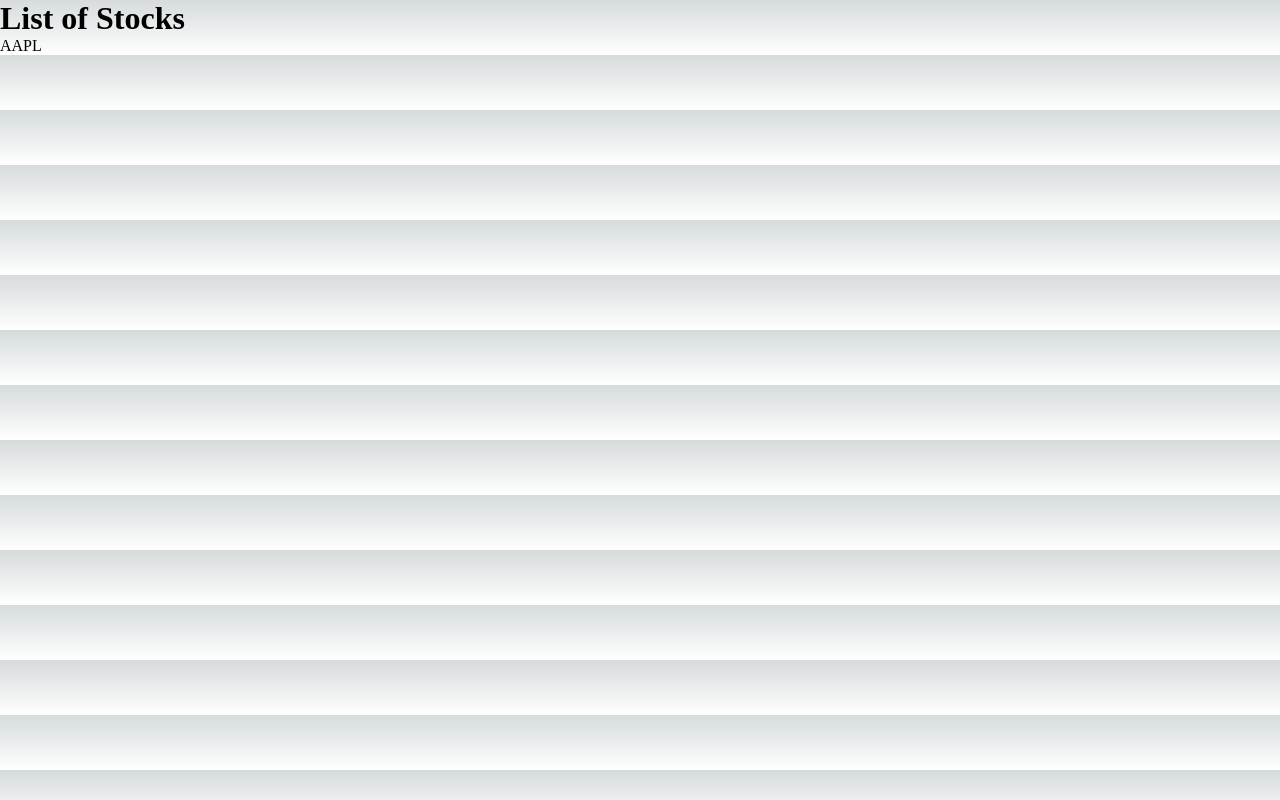
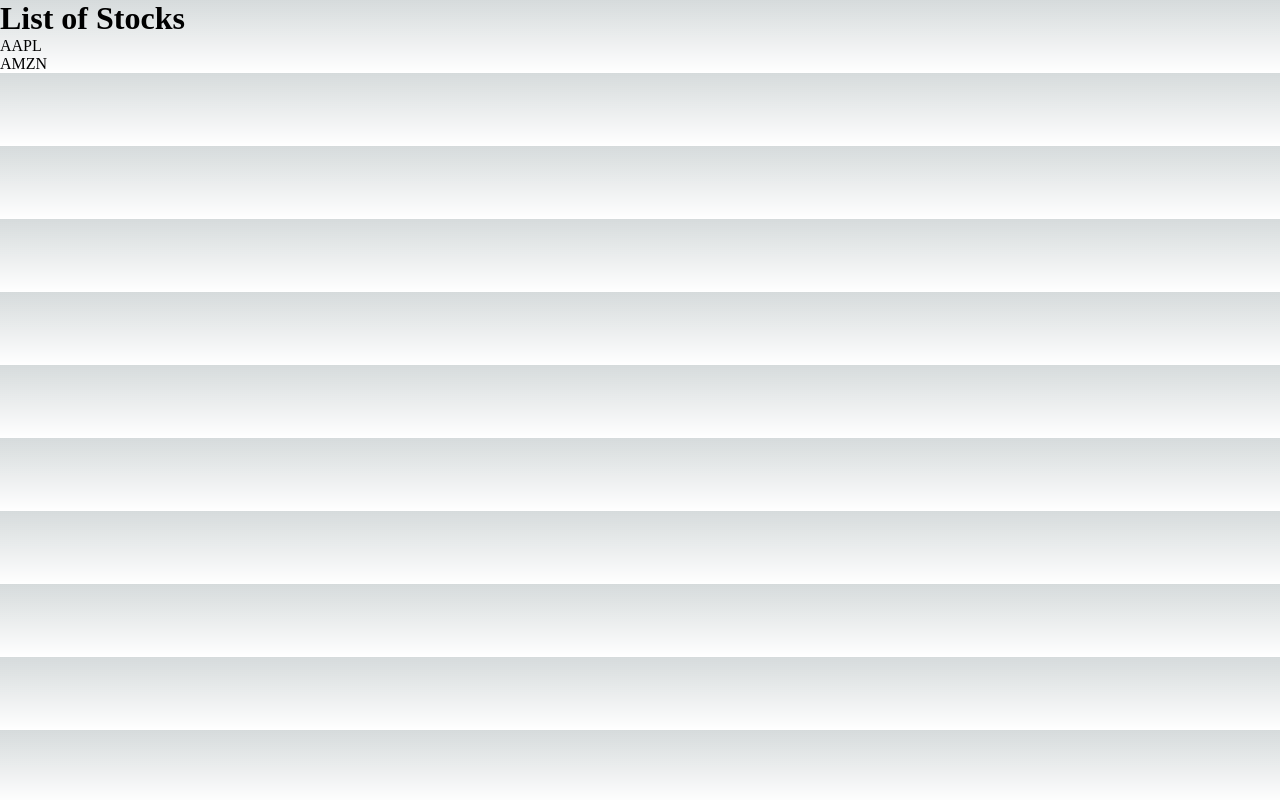
Before and after one commit to andyjiang3/stock-indicators, a Next.js app in the folder frontend/: page /stocks in a window 1280 px wide. Built offline with nearby package versions, Linux system fonts and the light colour scheme.

Commit message:
stocks api by symbol

```diff
--- /dev/null
+++ b/frontend/data.ts
@@ -0,0 +1,22 @@
+export const stocks = [
+    {
+        symbol: "AMZN",
+        security: "Amazon",
+        gics_sector: "Consumer Discretionary",
+        gics_sub_industry: "Internet & Direct Marketing Retail",
+        HQ_location: "Seattle, Washington",
+        date_added: "2005-11-18",
+        cik: 1018724,
+        founded: 1994
+    },
+    {
+        symbol: "AAPL",
+        security: "Apple Inc.",
+        gics_sector: "Information Technology",
+        gics_sub_industry: "Technology Hardware, Storage & Peripherals",
+        HQ_location: "Cupertino, California",
+        date_added: "1982-11-30",
+        cik: 320193,
+        founded: 1977
+    }
+]
--- a/frontend/package.json
+++ b/frontend/package.json
@@ -14,6 +14,7 @@
     "@types/react-dom": "18.0.11",
     "eslint": "8.36.0",
     "eslint-config-next": "13.2.4",
+    "express": "^4.18.2",
     "next": "13.2.4",
     "react": "18.2.0",
     "react-dom": "18.2.0",
--- /dev/null
+++ b/frontend/pages/api/stocks/[symbol].ts
@@ -0,0 +1,27 @@
+import { NextApiResponse, NextApiRequest } from 'next'
+import { stocks } from '../../../data' //will eventually connect to RDS
+
+type Stock = {
+    symbol: string,
+    security: string,
+    gics_sector: string,
+    gics_sub_industry: string,
+    HQ_location: string,
+    date_added: string, //to Date format, eventually
+    cik: number,
+    founded: number
+}
+
+type Error = {
+    message: string
+}
+
+export default function handler(
+    req: NextApiRequest,
+    res: NextApiResponse<Stock | Error>
+) {
+    const id = req.query.symbol
+    const stock = stocks.find((s) => s.symbol === id)
+
+    return stock ? res.status(200).json(stock) : res.status(404).json({message: `No stocks match the symbol ${id}.`});
+}
--- /dev/null
+++ b/frontend/pages/api/stocks/index.ts
@@ -0,0 +1,20 @@
+import { NextApiResponse, NextApiRequest } from 'next'
+import { stocks } from '../../../data' //will eventually connect to RDS
+
+type Stock = {
+    symbol: string,
+    security: string,
+    gics_sector: string,
+    gics_sub_industry: string,
+    HQ_location: string,
+    date_added: string, //to Date format
+    cik: number,
+    founded: number
+}
+
+export default function handler(
+    req: NextApiRequest,
+    res: NextApiResponse<Stock[]>
+) {
+    res.status(200).json(stocks)
+}
--- a/frontend/pages/stocks/index.tsx
+++ b/frontend/pages/stocks/index.tsx
@@ -10,6 +10,9 @@ export default function StockList() {
                 <li>
                     <Link href="/stocks/AAPL">AAPL</Link>
                 </li>
+                <li>
+                    <Link href="/stocks/AMZN">AMZN</Link>
+                </li>
             </ul>
         </div>
 
--- a/frontend/public/stocks.json
+++ /dev/null
@@ -1 +0,0 @@
-["AAPL"]
```
Also changed, not shown: frontend/public/AAPL.json (deleted, +0 -10 lines), 2 other files (tests, documents, lock files or other folders).
